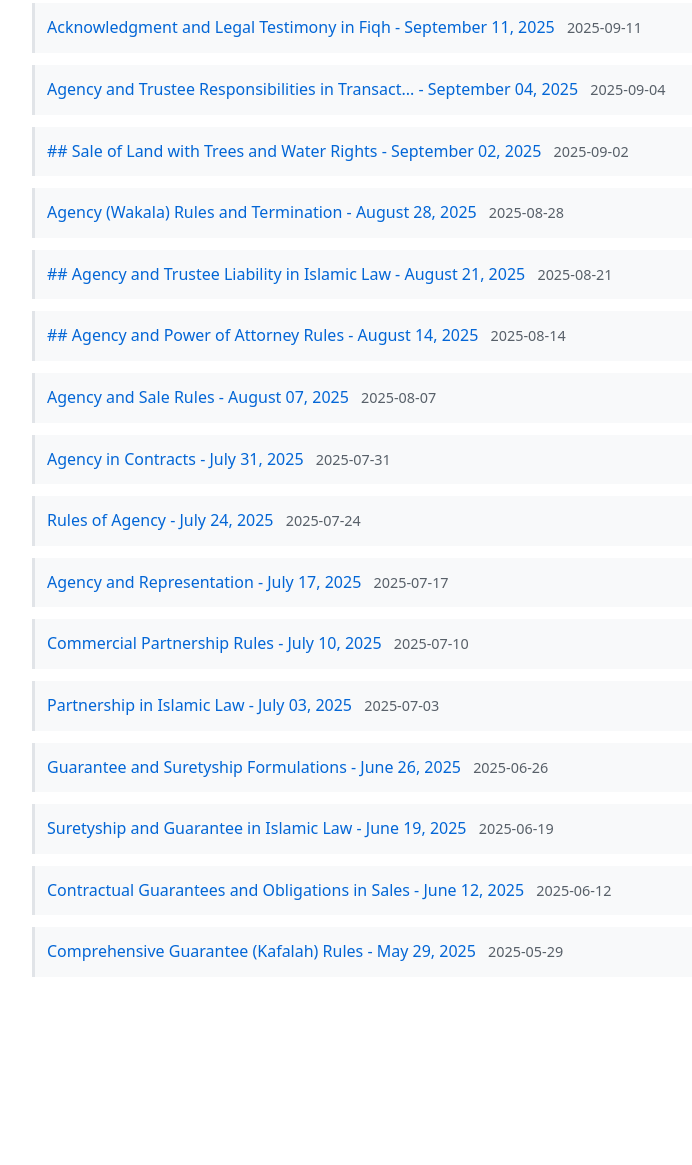
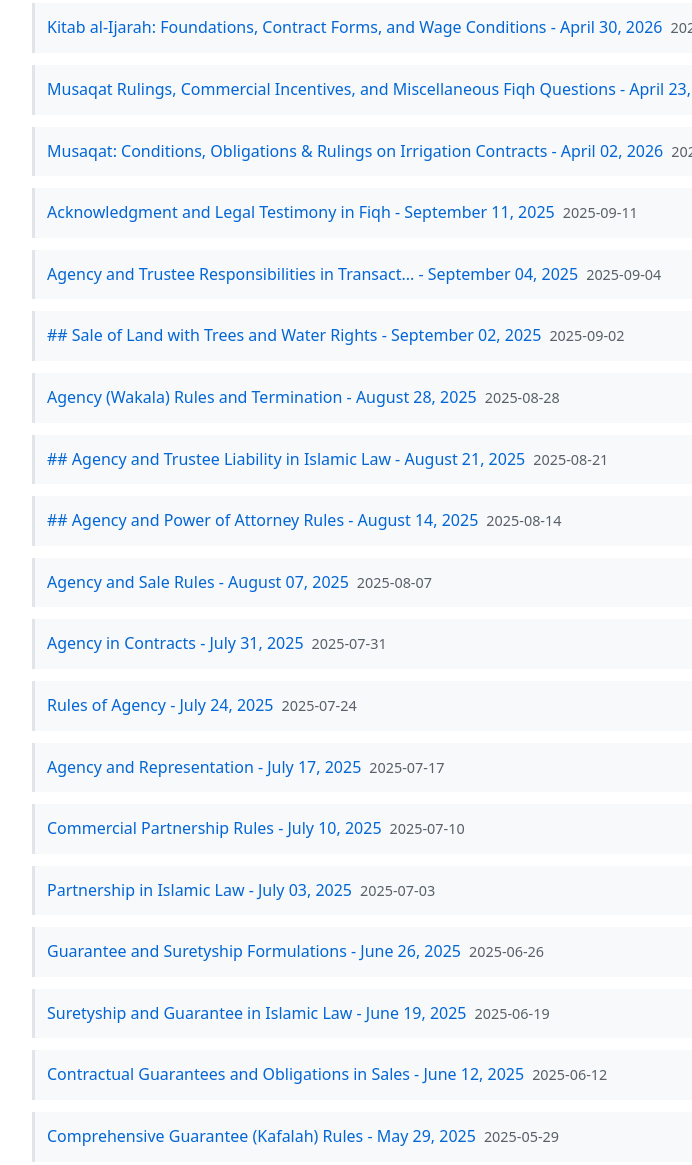
Before and after one commit to tekram/ilm, a plain HTML site: page docs/tuhfa-al-muhtaaj/index.html in a window 1280 px wide. Shown: the part 211-1376 px from the top of the page, without its empty margins (0-692 px from the left). Before the commit the page ends 1220 px from the top, so only its background shows below. Drawn offline with Linux system fonts and the light colour scheme.

Commit message:
Fix meeting type assignments for April/May 2026 sessions
Move 3 Thursday sessions to tuhfa-al-muhtaaj:
- April 02: Musaqat Conditions & Rulings
- April 23: Musaqat Rulings & Miscellaneous Fiqh
- April 30: Kitab al-Ijarah Foundations

Register May 05 (Tuesday) in majma-al-fatawa-bilhind:
- Waqf Scope and Bank Card Rulings

Update manifest and rebuild all indexes.

```diff
--- a/docs/tuhfa-al-muhtaaj/index.html
+++ b/docs/tuhfa-al-muhtaaj/index.html
@@ -23,7 +23,6 @@
         border-radius: 0 4px 4px 0;
       }
       li:hover { background: #f1f3f4; border-left-color: #0366d6; }
-      .muted { color: #586069; font-style: italic; }
       .session-link { font-weight: 500; }
       .session-date { font-size: 0.9rem; color: #586069; margin-left: 0.5rem; }
     </style>
@@ -32,92 +31,28 @@
     <div class="nav">
       <a href="../index.html">← All Learning Materials</a>
     </div>
-
     <h1>Tuhfa Al-Muhtaaj</h1>
     <p class="description">Islamic jurisprudence lessons from Tuhfa Al-Muhtaaj</p>
-
     <ul>
-
-      <li>
-        <a href="meetings/local-GMT20250911-165830_Recording.transcript-20250911132320.html" class="session-link">Acknowledgment and Legal Testimony in Fiqh - September 11, 2025</a>
-        <span class="session-date">2025-09-11</span>
-      </li>
-
-      <li>
-        <a href="meetings/local-GMT20250904-170151_Recording.transcript-20250910084433.html" class="session-link">Agency and Trustee Responsibilities in Transact... - September 04, 2025</a>
-        <span class="session-date">2025-09-04</span>
-      </li>
-
-      <li>
-        <a href="meetings/local-GMT20250902-170026_Recording.transcript-20250909112119.html" class="session-link">## Sale of Land with Trees and Water Rights - September 02, 2025</a>
-        <span class="session-date">2025-09-02</span>
-      </li>
-
-      <li>
-        <a href="meetings/local-GMT20250828-170039_Recording.transcript-20250910084439.html" class="session-link">Agency (Wakala) Rules and Termination - August 28, 2025</a>
-        <span class="session-date">2025-08-28</span>
-      </li>
-
-      <li>
-        <a href="meetings/local-GMT20250821-153232_Recording.transcript-20250910084444.html" class="session-link">## Agency and Trustee Liability in Islamic Law - August 21, 2025</a>
-        <span class="session-date">2025-08-21</span>
-      </li>
-
-      <li>
-        <a href="meetings/local-GMT20250814-170158_Recording.transcript-20250910084455.html" class="session-link">## Agency and Power of Attorney Rules - August 14, 2025</a>
-        <span class="session-date">2025-08-14</span>
-      </li>
-
-      <li>
-        <a href="meetings/local-GMT20250807-170050_Recording.transcript-20250918100201.html" class="session-link">Agency and Sale Rules - August 07, 2025</a>
-        <span class="session-date">2025-08-07</span>
-      </li>
-
-      <li>
-        <a href="meetings/local-GMT20250731-165943_Recording.transcript-20250918100206.html" class="session-link">Agency in Contracts - July 31, 2025</a>
-        <span class="session-date">2025-07-31</span>
-      </li>
-
-      <li>
-        <a href="meetings/local-GMT20250724-170027_Recording.transcript-20250918100211.html" class="session-link">Rules of Agency - July 24, 2025</a>
-        <span class="session-date">2025-07-24</span>
-      </li>
-
-      <li>
-        <a href="meetings/local-GMT20250717-170015_Recording.transcript-20250918100217.html" class="session-link">Agency and Representation - July 17, 2025</a>
-        <span class="session-date">2025-07-17</span>
-      </li>
-
-      <li>
-        <a href="meetings/local-GMT20250710-170017_Recording.transcript-20250918100223.html" class="session-link">Commercial Partnership Rules - July 10, 2025</a>
-        <span class="session-date">2025-07-10</span>
-      </li>
-
-      <li>
-        <a href="meetings/local-GMT20250703-170021_Recording.transcript-20250910084428.html" class="session-link">Partnership in Islamic Law - July 03, 2025</a>
-        <span class="session-date">2025-07-03</span>
-      </li>
-
-      <li>
-        <a href="meetings/local-GMT20250626-170028_Recording.transcript-20250910084526.html" class="session-link">Guarantee and Suretyship Formulations - June 26, 2025</a>
-        <span class="session-date">2025-06-26</span>
-      </li>
-
-      <li>
-        <a href="meetings/local-GMT20250619-165814_Recording.transcript-20250910084518.html" class="session-link">Suretyship and Guarantee in Islamic Law - June 19, 2025</a>
-        <span class="session-date">2025-06-19</span>
-      </li>
-
-      <li>
-        <a href="meetings/local-GMT20250612-170429_Recording.transcript-20250910084513.html" class="session-link">Contractual Guarantees and Obligations in Sales - June 12, 2025</a>
-        <span class="session-date">2025-06-12</span>
-      </li>
-
-      <li>
-        <a href="meetings/local-GMT20250529-170107_Recording.transcript-20250910084504.html" class="session-link">Comprehensive Guarantee (Kafalah) Rules - May 29, 2025</a>
-        <span class="session-date">2025-05-29</span>
-      </li>
-
+      <li><a href="meetings/local-GMT20260430-160019_Recording.transcript-20260430160019.html" class="session-link">Kitab al-Ijarah: Foundations, Contract Forms, and Wage Conditions - April 30, 2026</a><span class="session-date">2026-04-30</span></li>
+      <li><a href="meetings/local-GMT20260423-160027_Recording.transcript-20260423160027.html" class="session-link">Musaqat Rulings, Commercial Incentives, and Miscellaneous Fiqh Questions - April 23, 2026</a><span class="session-date">2026-04-23</span></li>
+      <li><a href="meetings/local-GMT20260402-160412_Recording.transcript-20260402160412.html" class="session-link">Musaqat: Conditions, Obligations &amp; Rulings on Irrigation Contracts - April 02, 2026</a><span class="session-date">2026-04-02</span></li>
+      <li><a href="meetings/local-GMT20250911-165830_Recording.transcript-20250911132320.html" class="session-link">Acknowledgment and Legal Testimony in Fiqh - September 11, 2025</a><span class="session-date">2025-09-11</span></li>
+      <li><a href="meetings/local-GMT20250904-170151_Recording.transcript-20250910084433.html" class="session-link">Agency and Trustee Responsibilities in Transact... - September 04, 2025</a><span class="session-date">2025-09-04</span></li>
+      <li><a href="meetings/local-GMT20250902-170026_Recording.transcript-20250909112119.html" class="session-link">## Sale of Land with Trees and Water Rights - September 02, 2025</a><span class="session-date">2025-09-02</span></li>
+      <li><a href="meetings/local-GMT20250828-170039_Recording.transcript-20250910084439.html" class="session-link">Agency (Wakala) Rules and Termination - August 28, 2025</a><span class="session-date">2025-08-28</span></li>
+      <li><a href="meetings/local-GMT20250821-153232_Recording.transcript-20250910084444.html" class="session-link">## Agency and Trustee Liability in Islamic Law - August 21, 2025</a><span class="session-date">2025-08-21</span></li>
+      <li><a href="meetings/local-GMT20250814-170158_Recording.transcript-20250910084455.html" class="session-link">## Agency and Power of Attorney Rules - August 14, 2025</a><span class="session-date">2025-08-14</span></li>
+      <li><a href="meetings/local-GMT20250807-170050_Recording.transcript-20250918100201.html" class="session-link">Agency and Sale Rules - August 07, 2025</a><span class="session-date">2025-08-07</span></li>
+      <li><a href="meetings/local-GMT20250731-165943_Recording.transcript-20250918100206.html" class="session-link">Agency in Contracts - July 31, 2025</a><span class="session-date">2025-07-31</span></li>
+      <li><a href="meetings/local-GMT20250724-170027_Recording.transcript-20250918100211.html" class="session-link">Rules of Agency - July 24, 2025</a><span class="session-date">2025-07-24</span></li>
+      <li><a href="meetings/local-GMT20250717-170015_Recording.transcript-20250918100217.html" class="session-link">Agency and Representation - July 17, 2025</a><span class="session-date">2025-07-17</span></li>
+      <li><a href="meetings/local-GMT20250710-170017_Recording.transcript-20250918100223.html" class="session-link">Commercial Partnership Rules - July 10, 2025</a><span class="session-date">2025-07-10</span></li>
+      <li><a href="meetings/local-GMT20250703-170021_Recording.transcript-20250910084428.html" class="session-link">Partnership in Islamic Law - July 03, 2025</a><span class="session-date">2025-07-03</span></li>
+      <li><a href="meetings/local-GMT20250626-170028_Recording.transcript-20250910084526.html" class="session-link">Guarantee and Suretyship Formulations - June 26, 2025</a><span class="session-date">2025-06-26</span></li>
+      <li><a href="meetings/local-GMT20250619-165814_Recording.transcript-20250910084518.html" class="session-link">Suretyship and Guarantee in Islamic Law - June 19, 2025</a><span class="session-date">2025-06-19</span></li>
+      <li><a href="meetings/local-GMT20250612-170429_Recording.transcript-20250910084513.html" class="session-link">Contractual Guarantees and Obligations in Sales - June 12, 2025</a><span class="session-date">2025-06-12</span></li>
+      <li><a href="meetings/local-GMT20250529-170107_Recording.transcript-20250910084504.html" class="session-link">Comprehensive Guarantee (Kafalah) Rules - May 29, 2025</a><span class="session-date">2025-05-29</span></li>
     </ul>
   </body>
 </html>
```
Also changed, not shown: docs/majma-al-fatawa-bilhind/index.html (+6 -22 lines).
